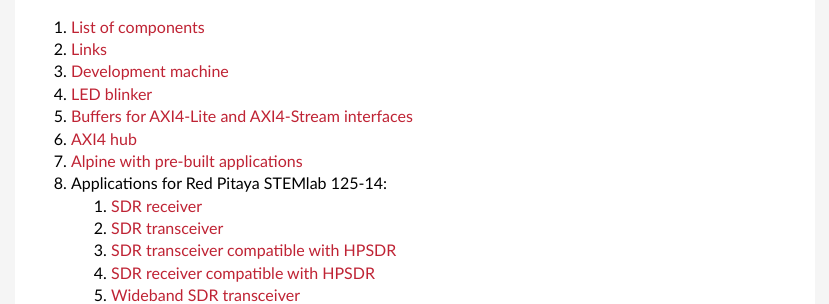
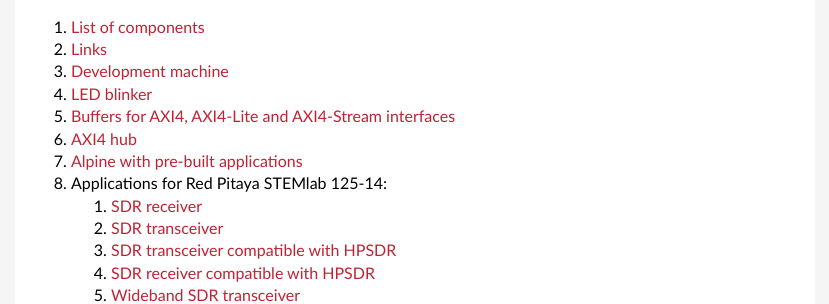
Before and after one commit to pavel-demin/red-pitaya-notes, a Jekyll site: the page built from index.md, in a window 1280 px wide. Shown: the part 233-537 px from the top of the page, without its empty margins (225-1054 px from the left). Built offline with Jekyll 4.4.1, drawn with Linux system fonts in a browser that asks for light colours.

Commit message:
update axi-interface-buffers title

```diff
--- a/index.md
+++ b/index.md
@@ -8,7 +8,7 @@
 1. [Links]({{ "/links/" | prepend: site.baseurl }})
 1. [Development machine]({{ "/development-machine/" | prepend: site.baseurl }})
 1. [LED blinker]({{ "/led-blinker/" | prepend: site.baseurl }})
-1. [Buffers for AXI4-Lite and AXI4-Stream interfaces]({{ "/axi-interface-buffers/" | prepend: site.baseurl }})
+1. [Buffers for AXI4, AXI4-Lite and AXI4-Stream interfaces]({{ "/axi-interface-buffers/" | prepend: site.baseurl }})
 1. [AXI4 hub]({{ "/axi-hub/" | prepend: site.baseurl }})
 1. [Alpine with pre-built applications]({{ "/alpine/" | prepend: site.baseurl }})
 1. Applications for Red Pitaya STEMlab 125-14:
```
Also changed, not shown: axi-interface-buffers.md (+1 -1 lines).
